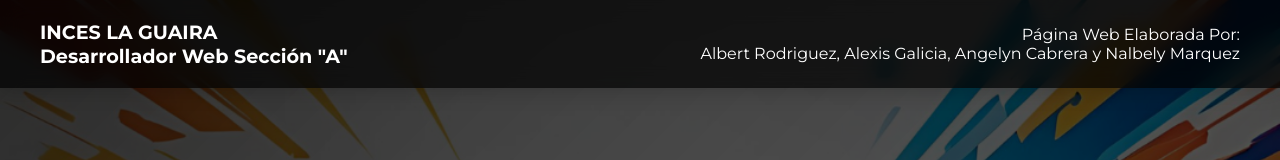
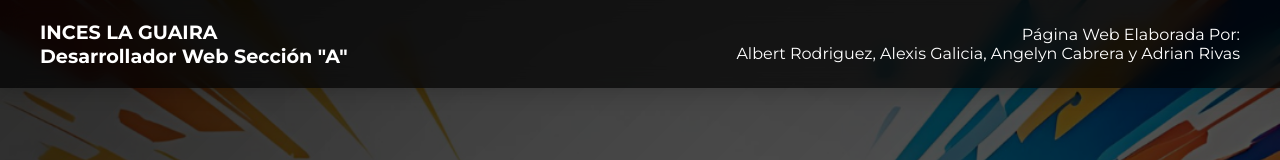
Before and after one commit to Nourst17/Nourst17.github.io, a plain HTML site: page index.html in a window 1280 px wide. Shown: the top 160 px of the page. Drawn offline with Linux system fonts and the light colour scheme.

Commit message:
index.html

```diff
--- a/index.html
+++ b/index.html
@@ -276,7 +276,7 @@
 <body>
     <header>
         <div class="header-left">INCES LA GUAIRA<br>Desarrollador Web Sección "A"</div>
-        <div class="header-right">Página Web Elaborada Por:<br>Albert Rodriguez, Alexis Galicia, Angelyn Cabrera y Nalbely Marquez</div>
+        <div class="header-right">Página Web Elaborada Por:<br>Albert Rodriguez, Alexis Galicia, Angelyn Cabrera y Adrian Rivas</div>
     </header>
 
     <main class="main-content">
```
